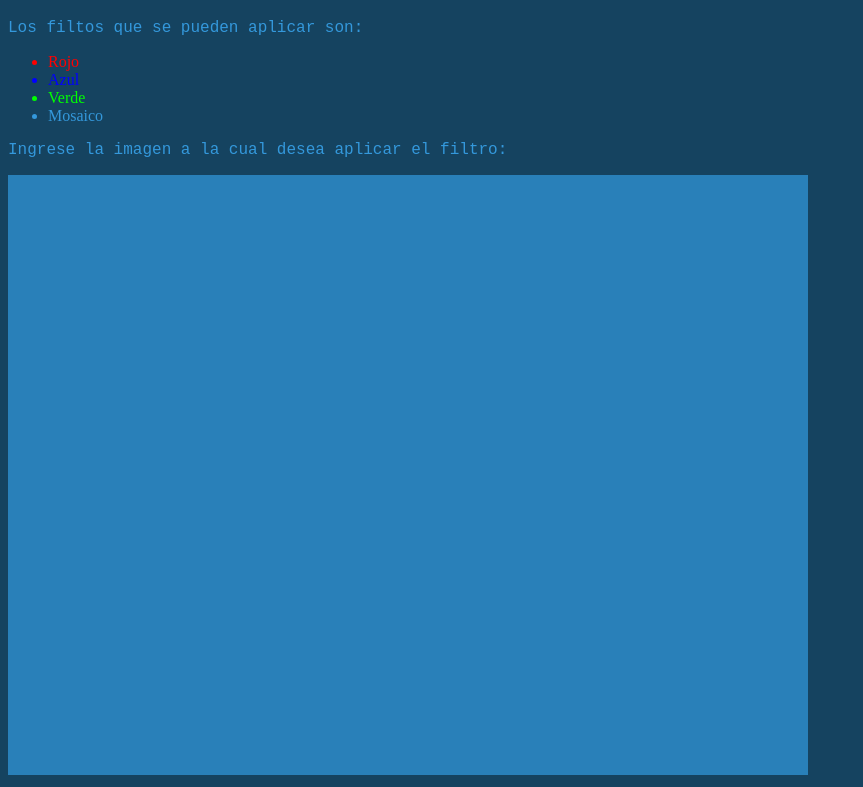
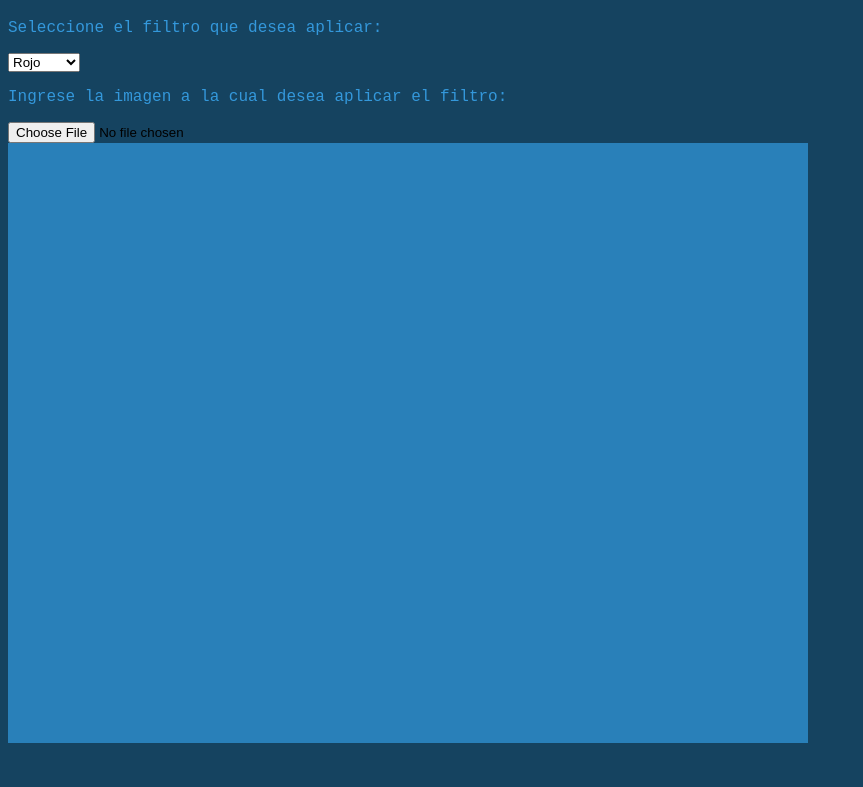
Before and after one commit to Urielglb/Filtros, a plain HTML site: page src/menu.html in a window 1280 px wide. Shown: the part 61-848 px from the top of the page, without its empty margins (0-863 px from the left). After the commit the page ends 816 px from the top, so only its background shows below. Drawn offline with Linux system fonts and the light colour scheme.

Commit message:
Mejora de menu

```diff
--- a/src/menu.html
+++ b/src/menu.html
@@ -2,22 +2,24 @@
 
 <html>
 <head>
-    <meta charset = "utf=8"/>
+    <meta charset="utf=8"/>
     <title>Menu Filtro</title>
     <link rel="stylesheet" type="text/css" href="estilo.css">
 </head>
 <body>
     <h1>Filtros</h1>
-    <p>Los filtos que se pueden aplicar son:</p>
-    <ul>
-		<li style="color:#FF0000">Rojo</li>
-        <li style="color:#0000FF">Azul</li>
-        <li style="color:#00FF00">Verde</li>
-        <li style="color:#3498DB;">Mosaico</li>
-	</ul>
+    <p>Seleccione el filtro que desea aplicar:</p>
+    <select>
+        <option value="red">Rojo</option>
+        <option value ="green">Verde</option>Verde</option>
+        <option value="blue">Azul</option>
+        <option value ="mosaico">Mosaico</option>
+    </select>
     <p>Ingrese la imagen a la cual desea aplicar el filtro:</p>
-    <div id="imagen">
-        <canvas id="canvas"width="800" height="600"></canvas>
+    <input type="file" id="files" name="imagen" single></input>
+    <div id="canvas">
+        <canvas id="imagen"></canvas>
     </div>
+
 </body>
 </html>
```
